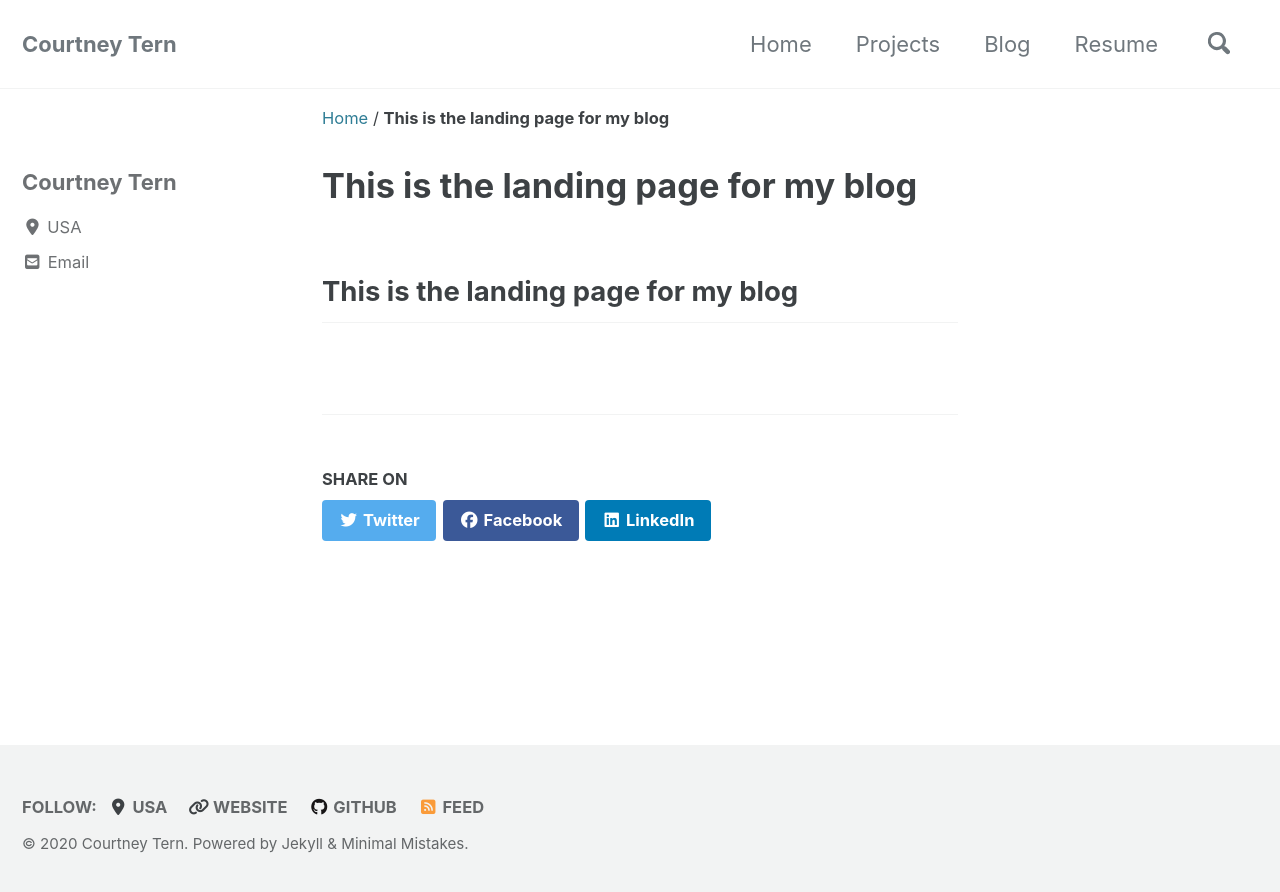
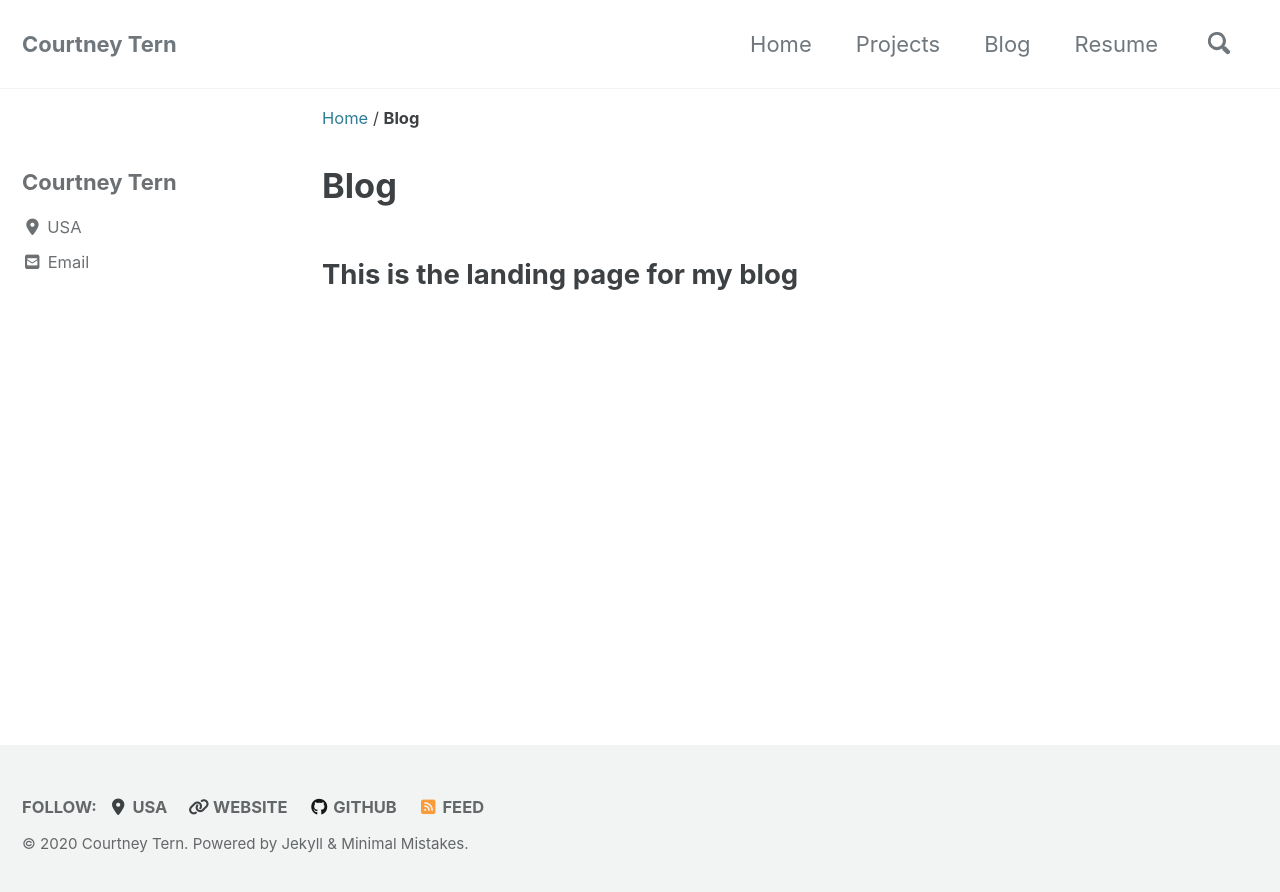
Before and after one commit to courtneytern/courtneytern.github.io, a Jekyll site: the page built from _pages/blog.md, in a window 1280 px wide. Shown: the top 892 px of the page. Built offline with Jekyll 4.4.1, drawn with Linux system fonts in a browser that asks for light colours; cached includes are drawn as plain includes; nearby versions of some CDN libraries; our own code applies the rules of GitHub Pages for plain Markdown files; part of the change alters nothing that is shown.

Commit message:
Blog as collection
added blog as a collection

```diff
--- a/_config.yml
+++ b/_config.yml
@@ -258,7 +258,7 @@ defaults:
       layout: single
       author_profile: false
       read_time: false
-      comments: # true
+      comments: true
       share: true
       related: true
  # _pages
@@ -268,7 +268,16 @@ defaults:
     values:
       layout: single
       author_profile: true
-      read_time: false
-      comments: # true
+ # _blog
+  - scope:
+      path: ""
+      type: blog
+    values:
+      layout: single
+      author_profile: false
       share: true
-      related: true
+
+collections:
+  blog:
+    output: true
+    permalink: /:collection/:path/
--- a/_pages/blog.md
+++ b/_pages/blog.md
@@ -1,5 +1,10 @@
 ---
+title: Blog
+layout: collection
+collection: blog
+entries_layout: grid
 permalink: /blog/
+classes: wide
 ---
 
 ## This is the landing page for my blog
```
